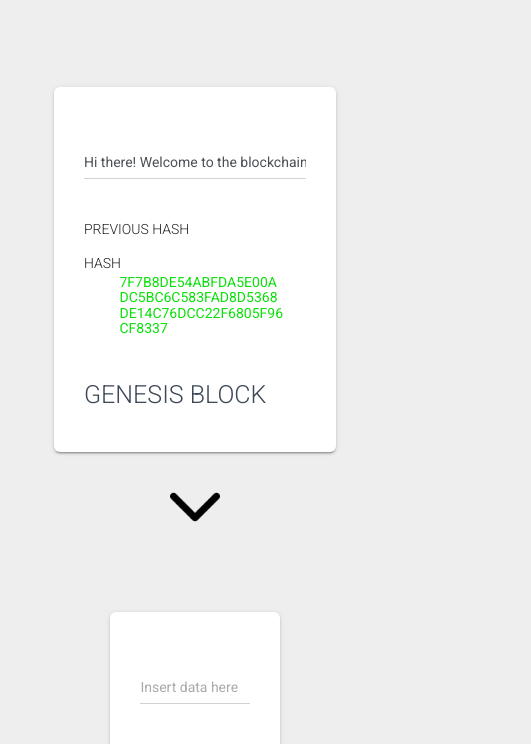
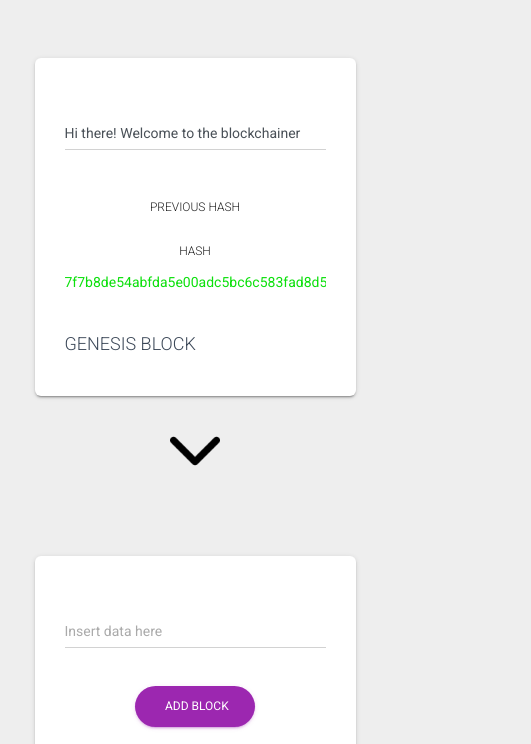
Before and after one commit to eduardo-takeo/blockchainer, a website: page index.html in a window 390 px wide. Shown: the part 436-1180 px from the top of the page, 531 px wide, since content can reach past the window. Drawn offline with Linux system fonts and the light colour scheme.

Commit message:
fixed responsiveness

```diff
--- a/assets/css/custom-mobile.css
+++ b/assets/css/custom-mobile.css
@@ -1,5 +1,48 @@
+@media screen and (max-width: 1500px) {
+    .container {
+        width: 60%;
+    }
+}
+
 @media screen and (max-width: 1280px) {
+    .container {
+        width: 70%;
+    }
+}
+
+@media screen and (max-width: 980px) {
     .container {
         width: 80%;
     }
 }
+
+@media screen and (max-width: 768px) {
+    .container {
+        width: 90%;
+    }
+
+    .title {
+        font-size: 6vw;
+    }
+
+    .card-row {
+        flex-direction: column;
+    }
+
+    .hash-label {
+        overflow: scroll;
+    }
+
+    .card-text {
+        font-size: 12px;
+        text-align: center;
+    }
+
+    .block-name {
+        font-size: 18px;
+    }
+
+    .addblock {
+        width: 100%;
+    }
+}
--- a/assets/css/custom.css
+++ b/assets/css/custom.css
@@ -31,17 +31,29 @@
 
 .card-body {
     padding: 20px 0px;
-}
-
-.form-input {
-    width: 75%;
-    margin: 0px 20px;
-    float: right;
-    color: #0ce00c;
+    display: flex;
+    flex-direction: column;
+    justify-content: center;
 }
 
 .card-text {
     text-transform: uppercase;
+    flex: 1;
+}
+
+.card-row {
+    display: flex;
+    justify-content: start;
+    align-items: center;
+    flex-direction: row;
+}
+
+.hash-label {
+    margin: 0 20px;
+    color: #0ce00c;
+    white-space: nowrap;
+    flex: 3;
+    width: 100%;
 }
 
 .block-name {
@@ -50,11 +62,12 @@
 }
 
 .addblock {
-    width: 60%;
+    width: 40%;
 }
 
 .addblock-btn {
-    float: right;
+    width: 120px;
+    margin: auto;
 }
 
 .arrow {
--- a/index.html
+++ b/index.html
@@ -32,10 +32,16 @@
                     <input id="block-data" type="text" class="form-control" value="Hi there! Welcome to the blockchainer" placeholder="Data">
                 </div>
                 <div class="card-body">
-                  <p class="card-text">Previous hash <label id="previous-hash" type="text" class="form-input"></label></p>
-                  <div class="card-text">Hash <label id="current-hash" type="text" class="form-input"></label></div>
+                    <span class="card-row">
+                        <h5 class="card-text">Previous hash</h5>
+                        <label id="previous-hash" type="text" class="hash-label"></label>
+                    </span>
+                    <span class="card-row">
+                        <h5 class="card-text">Hash</h5>
+                        <label id="current-hash" type="text" class="hash-label"></label>
+                    </span>
                 </div>
-                <h3 id="teste" class="block-name">Genesis Block</h3>
+                <h3 class="block-name">Genesis Block</h3>
             </div>
             <img class="arrow" src="./assets/img/arrow.png" alt="arrow" />
         </div>
```
Also changed, not shown: assets/js/bundle.js.
